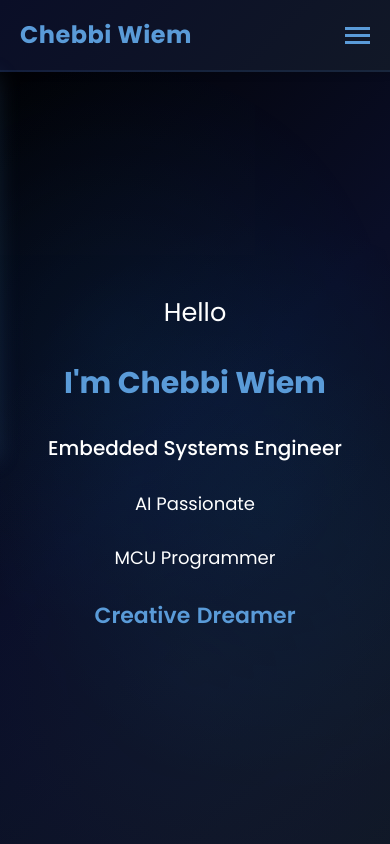
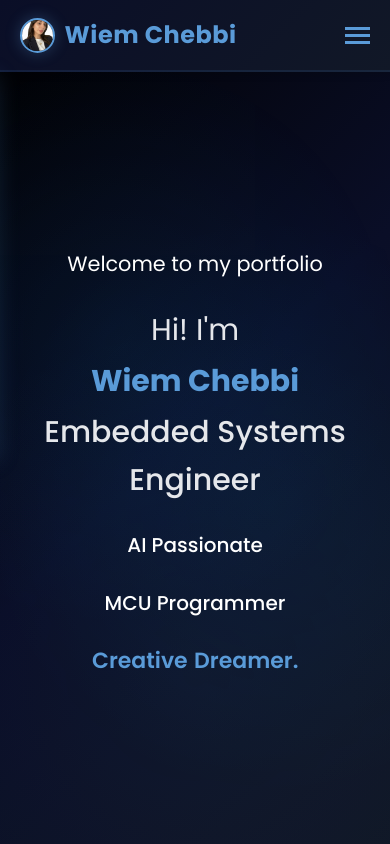
Before and after one commit to wiemm12/portfolio_wiem, a plain HTML site: page index.html in a window 390 px wide. Shown: the top 844 px of the page. Drawn offline with nearby package versions, Linux system fonts and the light colour scheme.

Commit message:
update Home section animations and text

```diff
--- a/index.html
+++ b/index.html
@@ -4,8 +4,8 @@
 <head>
     <meta charset="UTF-8">
     <meta name="viewport" content="width=device-width, initial-scale=1.0">
-    <meta name="description" content="Personal Portfolio Website">
-    <title>My Portfolio - Wiem</title>
+    <meta name="description" content="Wiem Chebbi - Embedded Systems Engineer & AI Passionate | Personal Portfolio Website">
+    <title>Wiem Chebbi - Portfolio</title>
     <link rel="preconnect" href="https://fonts.googleapis.com">
     <link rel="preconnect" href="https://fonts.gstatic.com" crossorigin>
     <link href="https://fonts.googleapis.com/css2?family=Poppins:wght@300;400;500;600;700;800&display=swap" rel="stylesheet">
@@ -18,7 +18,13 @@
     <nav class="navbar">
         <div class="container">
             <div class="logo">
-                <h2>Chebbi Wiem</h2>
+                <div class="logo-photo">
+                    <img src="images/wiem.jpg" alt="Wiem Chebbi" onerror="this.style.display='none'; this.nextElementSibling.style.display='flex';">
+                    <div class="logo-photo-placeholder" style="display: none;">
+                        <i class="fas fa-user-circle"></i>
+                    </div>
+                </div>
+                <h2>Wiem Chebbi</h2>
             </div>
             <ul class="nav-links" id="navLinks">
                 <li><a href="#home" class="nav-link">Home</a></li>
@@ -42,13 +48,15 @@
         <div class="container">
             <div class="home-content-centered">
                 <div class="stacking-animation">
-                    <div class="line line-1">Hello</div>
-                    <div class="line line-2">I'm Chebbi Wiem</div>
-                    <div class="line line-3">Embedded Systems Engineer</div>
-                    <div class="line line-4">AI Passionate</div>
-                    <div class="line line-5">MCU Programmer</div>
-                    <div class="line line-6">
-                        <span class="typing-letter">C</span><span class="typing-letter">r</span><span class="typing-letter">e</span><span class="typing-letter">a</span><span class="typing-letter">t</span><span class="typing-letter">i</span><span class="typing-letter">v</span><span class="typing-letter">e</span><span class="typing-letter"> </span><span class="typing-letter">D</span><span class="typing-letter">r</span><span class="typing-letter">e</span><span class="typing-letter">a</span><span class="typing-letter">m</span><span class="typing-letter">e</span><span class="typing-letter">r</span>
+                    <div class="line line-1">Welcome to my portfolio</div>
+                    <div class="line line-2">
+                        <span class="sequential-text">Hi! I'm </span><span class="sequential-text">Wiem Chebbi </span><span class="sequential-text">Embedded Systems Engineer</span>
+                    </div>
+                    <div class="line line-3">AI Passionate</div>
+                    <div class="line line-4">MCU Programmer</div>
+                    <div class="line line-5">
+                        <span class="word-animation word-1">Creative</span>
+                        <span class="word-animation word-2">Dreamer.</span>
                     </div>
                 </div>
             </div>
@@ -62,7 +70,7 @@
             <div class="about-content">
                 <div class="about-photo-container">
                     <div class="about-photo">
-                        <img src="images/wiem.jpg" alt="Chebbi Wiem" onerror="this.style.display='none'; this.nextElementSibling.style.display='flex';">
+                        <img src="images/wiem.jpg" alt="Wiem Chebbi" onerror="this.style.display='none'; this.nextElementSibling.style.display='flex';">
                         <div class="photo-placeholder" style="display: none;">
                             <i class="fas fa-user-circle"></i>
                         </div>
@@ -708,7 +716,7 @@
     <!-- Footer -->
     <footer class="footer">
         <div class="container">
-            <p>&copy; 2025 Wiem. All rights reserved.</p>
+            <p>&copy; 2025 Wiem Chebbi. All rights reserved.</p>
             <p>Built with passion and dedication</p>
         </div>
     </footer>
--- a/styles.css
+++ b/styles.css
@@ -96,18 +96,62 @@ body {
     padding: 1rem 20px;
 }
 
+/* Logo with Photo */
+.logo {
+    display: flex;
+    align-items: center;
+    gap: 1rem;
+    cursor: pointer;
+}
+
+.logo-photo {
+    position: relative;
+    width: 45px;
+    height: 45px;
+    border-radius: 50%;
+    overflow: hidden;
+    border: 2px solid var(--primary-color);
+    box-shadow: 0 0 15px rgba(90, 155, 216, 0.3);
+    transition: all 0.3s ease;
+}
+
+.logo-photo img {
+    width: 100%;
+    height: 100%;
+    object-fit: cover;
+    display: block;
+}
+
+.logo-photo-placeholder {
+    width: 100%;
+    height: 100%;
+    background: linear-gradient(135deg, var(--card-bg), var(--card-hover-bg));
+    display: flex;
+    align-items: center;
+    justify-content: center;
+    color: var(--primary-color);
+}
+
+.logo-photo-placeholder i {
+    font-size: 30px;
+}
+
+.logo:hover .logo-photo {
+    transform: scale(1.1);
+    border-color: var(--electric-accent);
+    box-shadow: 0 0 20px rgba(27, 163, 247, 0.5);
+}
+
 .logo h2 {
     color: var(--primary-color);
     font-size: 32px;
     font-weight: 700;
     letter-spacing: 0.5px;
     transition: all 0.3s ease;
-    cursor: pointer;
-}
-
-.logo h2:hover {
-    transform: scale(1.05);
-    letter-spacing: 1px;
+    margin: 0;
+}
+
+.logo:hover h2 {
     color: var(--electric-accent);
     text-shadow: var(--electric-glow-soft);
 }
@@ -234,103 +278,120 @@ body {
     margin: 0.3rem 0;
 }
 
-/* Line 1: "Hello" */
+/* Line 1: "Welcome to my portfolio" */
 .line-1 {
-    font-size: 2.5rem;
+    font-size: 1.8rem;
     font-weight: 400;
     animation: fadeInStay 9s ease-in-out infinite;
     animation-delay: 0s;
 }
 
-/* Line 2: "I'm Chebbi Wiem" */
+/* Line 2: "Hi! I'm Wiem Chebbi Embedded Systems Engineer" - Sequential animation */
 .line-2 {
     font-size: 50px;
     font-weight: 700;
-    color: var(--primary-color);
     animation: fadeInStay 9s ease-in-out infinite;
     animation-delay: 1s;
+    display: flex;
+    flex-wrap: wrap;
+    gap: 0.3em;
+    justify-content: center;
+}
+
+.sequential-text {
+    display: inline-block;
+    opacity: 0;
+    animation: sequentialFadeIn 0.5s ease-in-out forwards;
+}
+
+.line-2 .sequential-text:nth-child(1) {
+    animation-delay: 1.0s;
+    font-weight: 400;
+    color: var(--text-secondary);
+}
+
+.line-2 .sequential-text:nth-child(2) {
+    animation-delay: 1.5s;
+    font-weight: 700;
+    color: var(--primary-color);
     transition: all 0.3s ease;
 }
 
-.line-2:hover {
+.line-2 .sequential-text:nth-child(2):hover {
     color: var(--electric-accent);
     text-shadow: var(--electric-glow-soft);
 }
 
-/* Line 3: "Embedded Systems Engineer" */
+.line-2 .sequential-text:nth-child(3) {
+    animation-delay: 2.0s;
+    font-weight: 500;
+    color: var(--text-secondary);
+}
+
+/* Line 3: "AI Passionate" */
 .line-3 {
     font-size: 30px;
     font-weight: 500;
     animation: fadeInStay 9s ease-in-out infinite;
-    animation-delay: 2s;
-}
-
-/* Line 4: "AI Passionate" */
+    animation-delay: 2.5s;
+}
+
+/* Line 4: "MCU Programmer" */
 .line-4 {
-    font-size: 28px;
-    font-weight: 400;
+    font-size: 30px;
+    font-weight: 500;
     animation: fadeInStay 9s ease-in-out infinite;
     animation-delay: 3s;
 }
 
-/* Line 5: "MCU Programmer" */
+/* Line 5: "Creative Dreamer." - Word by word animation */
 .line-5 {
-    font-size: 28px;
-    font-weight: 400;
-    animation: fadeInStay 9s ease-in-out infinite;
-    animation-delay: 4s;
-}
-
-/* Line 6: "Creative Dreamer" with typing effect */
-.line-6 {
     font-size: 32px;
     font-weight: 600;
     max-width: 800px;
     line-height: 1.5;
     animation: fadeInStay 9s ease-in-out infinite;
-    animation-delay: 5s;
-    letter-spacing: 1.5px;
+    animation-delay: 3.5s;
     color: var(--primary-color);
-}
-
-/* Typing letter animation */
-.typing-letter {
+    display: flex;
+    gap: 0.5em;
+    justify-content: center;
+}
+
+.word-animation {
     display: inline-block;
     opacity: 0;
-    animation: typingFadeIn 0.3s ease-in-out forwards;
-    letter-spacing: normal;
-}
-
-/* Add extra spacing for space characters to create proper word separation */
-.line-6 .typing-letter:nth-child(9) {
-    margin-right: 0.3em;
-}
-
-/* Stagger the animation for each letter */
-.line-6 .typing-letter:nth-child(1) { animation-delay: 5.0s; }
-.line-6 .typing-letter:nth-child(2) { animation-delay: 5.1s; }
-.line-6 .typing-letter:nth-child(3) { animation-delay: 5.2s; }
-.line-6 .typing-letter:nth-child(4) { animation-delay: 5.3s; }
-.line-6 .typing-letter:nth-child(5) { animation-delay: 5.4s; }
-.line-6 .typing-letter:nth-child(6) { animation-delay: 5.5s; }
-.line-6 .typing-letter:nth-child(7) { animation-delay: 5.6s; }
-.line-6 .typing-letter:nth-child(8) { animation-delay: 5.7s; }
-.line-6 .typing-letter:nth-child(9) { animation-delay: 5.8s; }
-.line-6 .typing-letter:nth-child(10) { animation-delay: 5.9s; }
-.line-6 .typing-letter:nth-child(11) { animation-delay: 6.0s; }
-.line-6 .typing-letter:nth-child(12) { animation-delay: 6.1s; }
-.line-6 .typing-letter:nth-child(13) { animation-delay: 6.2s; }
-.line-6 .typing-letter:nth-child(14) { animation-delay: 6.3s; }
-.line-6 .typing-letter:nth-child(15) { animation-delay: 6.4s; }
-
-@keyframes typingFadeIn {
+    animation: wordFadeIn 0.6s ease-in-out forwards;
+}
+
+.word-1 {
+    animation-delay: 3.5s;
+}
+
+.word-2 {
+    animation-delay: 4.2s;
+}
+
+/* Animation Keyframes */
+@keyframes sequentialFadeIn {
     0% {
         opacity: 0;
-        transform: translateY(10px);
+        transform: translateY(20px);
     }
     100% {
         opacity: 1;
         transform: translateY(0);
+    }
+}
+
+@keyframes wordFadeIn {
+    0% {
+        opacity: 0;
+        transform: scale(0.8) translateY(20px);
+    }
+    100% {
+        opacity: 1;
+        transform: scale(1) translateY(0);
     }
 }
 
@@ -1878,28 +1939,25 @@ body {
 
     /* Home Section Responsive */
     .line-1 {
-        font-size: 2rem;
+        font-size: 1.5rem;
     }
 
     .line-2 {
         font-size: 38px;
+        gap: 0.2em;
     }
 
     .line-3 {
         font-size: 24px;
     }
 
-    .line-4, .line-5 {
-        font-size: 22px;
-    }
-
-    .line-6 {
+    .line-4 {
+        font-size: 24px;
+    }
+
+    .line-5 {
         font-size: 26px;
-    }
-
-    .line-7 {
-        font-size: 20px;
-        padding: 0 1rem;
+        gap: 0.4em;
     }
 
     /* About Section Responsive */
@@ -2037,6 +2095,20 @@ body {
         height: 50px;
     }
 
+    .logo {
+        gap: 0.8rem;
+    }
+
+    .logo-photo {
+        width: 40px;
+        height: 40px;
+        border-width: 2px;
+    }
+
+    .logo-photo-placeholder i {
+        font-size: 25px;
+    }
+
     .logo h2 {
         font-size: 28px;
     }
@@ -2048,6 +2120,20 @@ body {
         height: 200px;
     }
 
+    .logo {
+        gap: 0.6rem;
+    }
+
+    .logo-photo {
+        width: 35px;
+        height: 35px;
+        border-width: 2px;
+    }
+
+    .logo-photo-placeholder i {
+        font-size: 22px;
+    }
+
     .logo h2 {
         font-size: 24px;
     }
@@ -2079,28 +2165,26 @@ body {
 
     /* Home Section Mobile */
     .line-1 {
-        font-size: 1.6rem;
+        font-size: 1.3rem;
     }
 
     .line-2 {
         font-size: 30px;
+        flex-direction: column;
+        gap: 0.1em;
     }
 
     .line-3 {
         font-size: 20px;
     }
 
-    .line-4, .line-5 {
-        font-size: 18px;
-    }
-
-    .line-6 {
+    .line-4 {
+        font-size: 20px;
+    }
+
+    .line-5 {
         font-size: 22px;
-    }
-
-    .line-7 {
-        font-size: 16px;
-        padding: 0 1.5rem;
+        gap: 0.3em;
     }
 
     /* About Section Mobile */
@@ -2362,10 +2446,19 @@ body {
 
     .line-2 {
         font-size: 26px;
+        flex-direction: column;
     }
 
     .line-3 {
         font-size: 18px;
+    }
+
+    .line-4 {
+        font-size: 18px;
+    }
+
+    .line-5 {
+        font-size: 20px;
     }
 
     .section-title {
@@ -2403,19 +2496,24 @@ body {
     }
 
     .line-1 {
-        font-size: 1.4rem;
+        font-size: 1.1rem;
     }
 
     .line-2 {
         font-size: 24px;
+        flex-direction: column;
     }
 
     .line-3 {
         font-size: 16px;
     }
 
-    .line-4, .line-5, .line-6 {
+    .line-4 {
         font-size: 16px;
+    }
+
+    .line-5 {
+        font-size: 18px;
     }
 }
 
```
